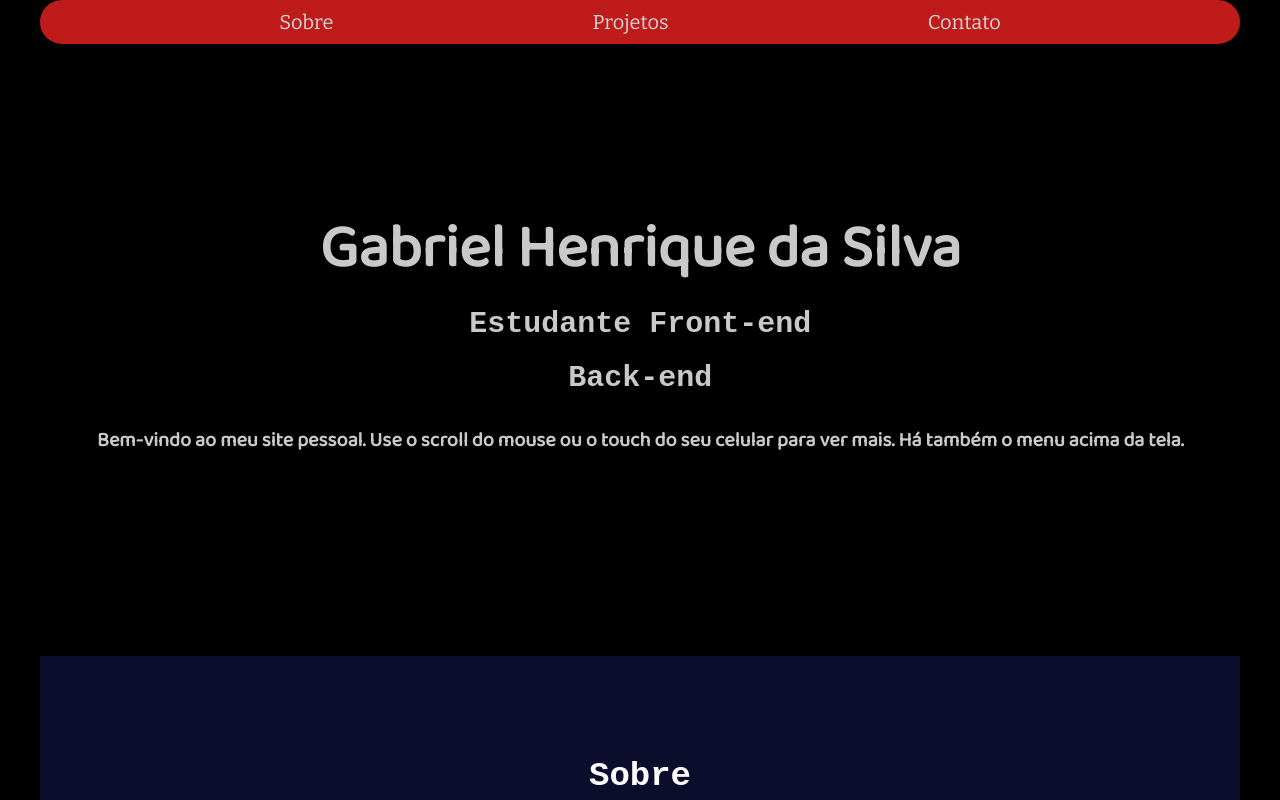
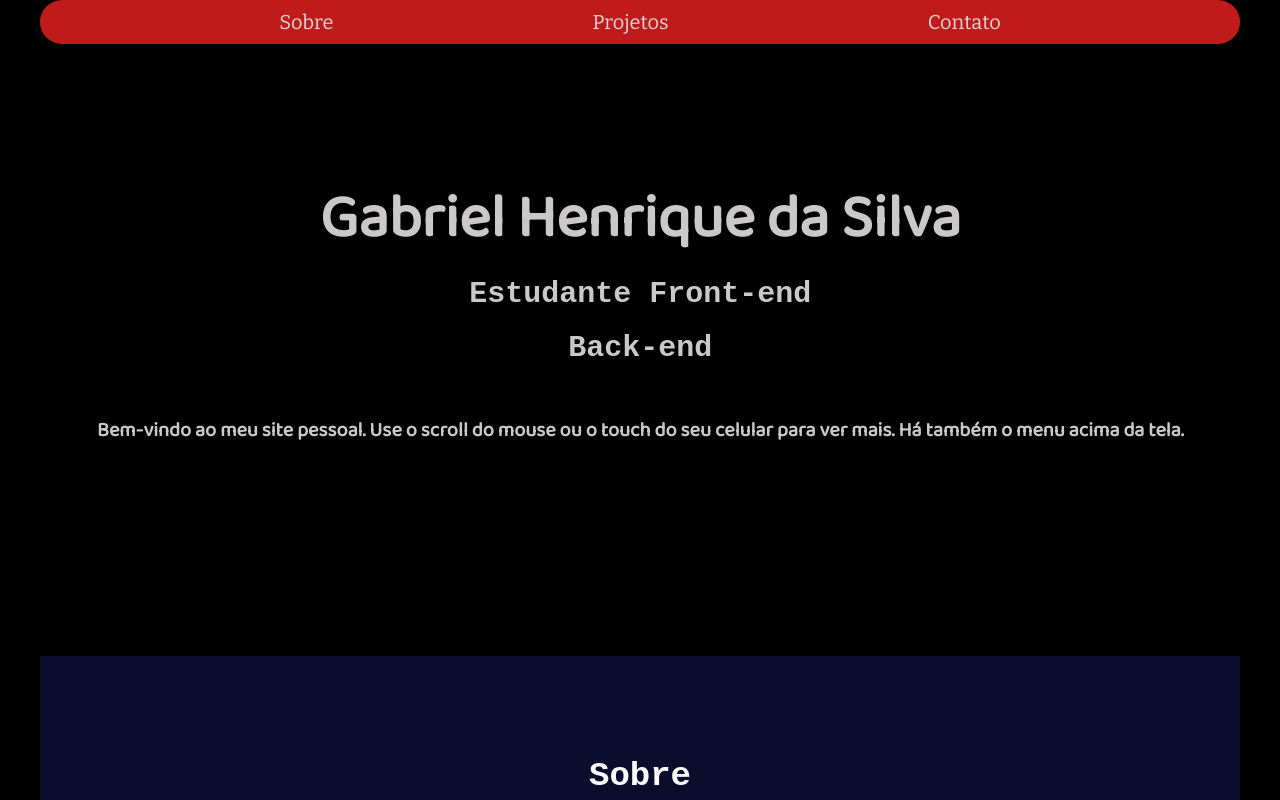
Before and after one commit to Gabriel0112001/Site-Pessoal-Finalizado, a plain HTML site: page index.html in a window 1280 px wide. Shown: the top 800 px of the page. Drawn offline with nearby package versions, Linux system fonts and the light colour scheme; a web font is replaced by a local one.

Commit message:
Update estilos.css

```diff
--- a/css/estilos.css
+++ b/css/estilos.css
@@ -100,7 +100,7 @@ a {
 
 .bem-vindo {
   line-height: 1.5em;
-  margin-top: 1em;
+  margin: 2em;
 	font-size: 0.8em;
 	color: #cac8c8;
 	text-align: center;
```
